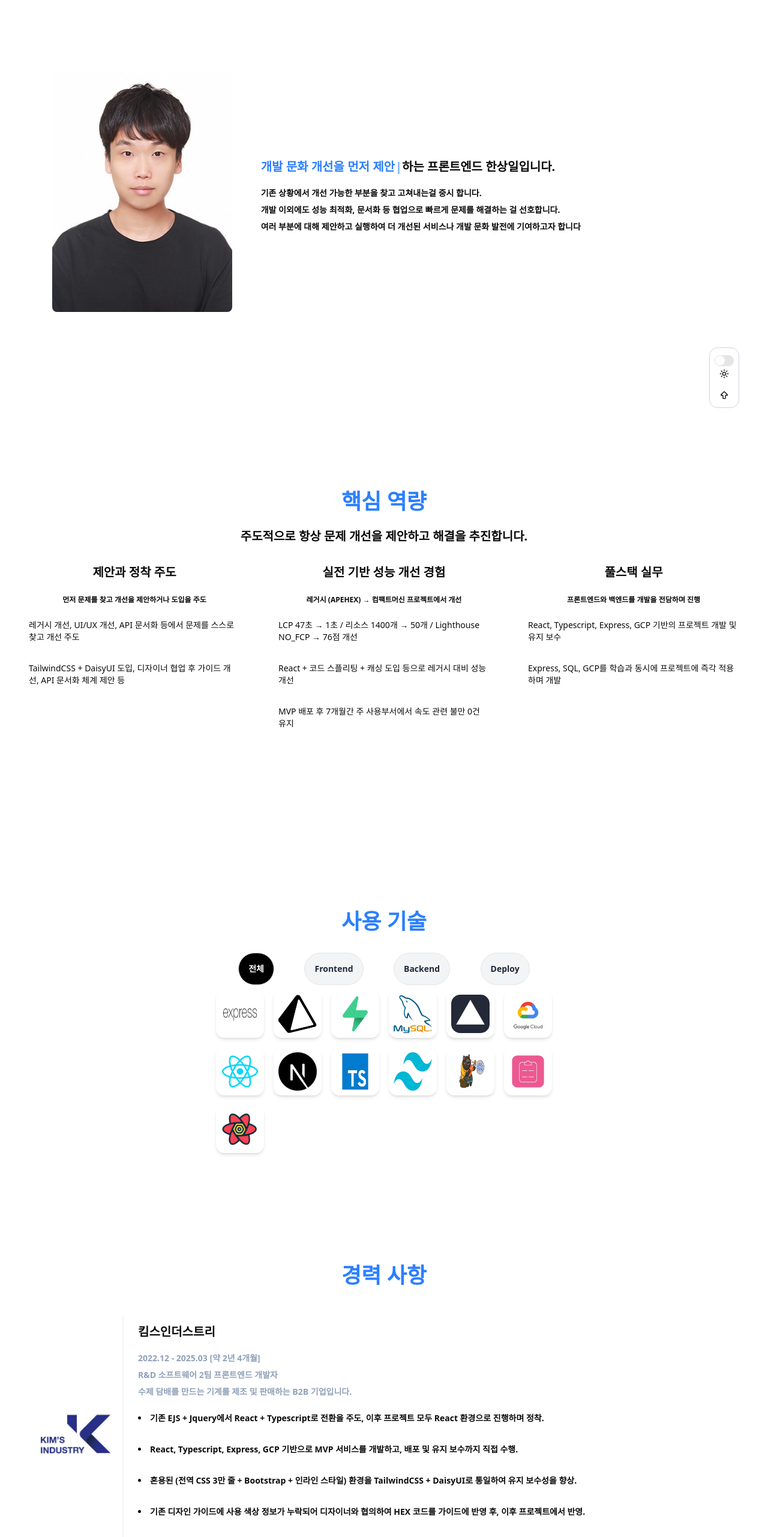
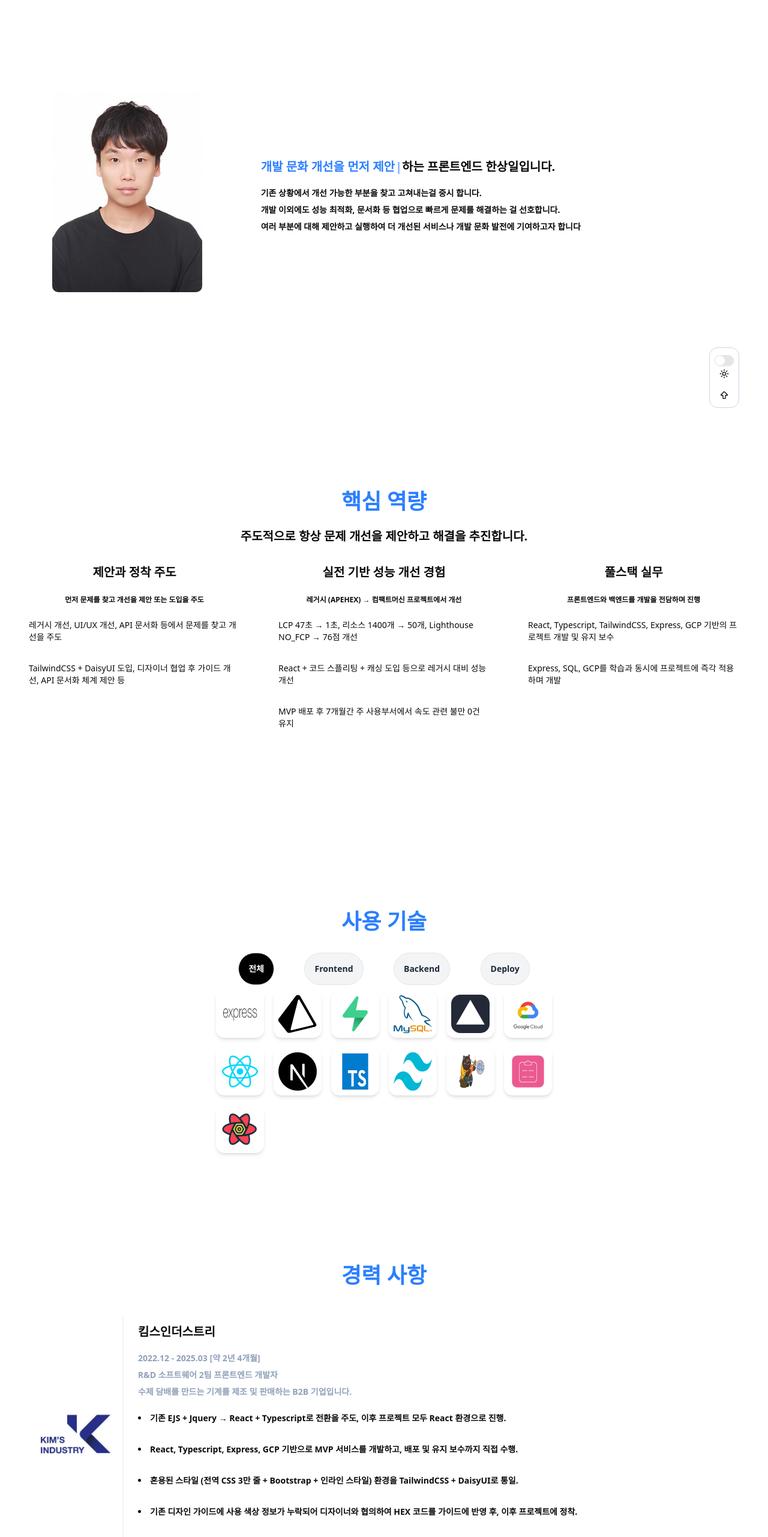
Before and after one commit to sangil94s/Portfoilos, a Next.js app: page / in a window 1280 px wide. Shown: the part 80-2642 px from the top of the page at 60% size. Built offline with nearby package versions, Linux system fonts and the light colour scheme.

Commit message:
Modify : 메인 페이지에 사용하는 Json 파일 수정

```diff
--- a/components/Introduce/Introduce.tsx
+++ b/components/Introduce/Introduce.tsx
@@ -12,9 +12,9 @@ export default function Introduce() {
           <Image
             src={'/Profile.jpeg'}
             alt="증명 사진 배치 지역"
-            width={300}
-            height={300}
-            className="rounded-md"
+            width={250}
+            height={250}
+            className="rounded-lg"
           />
         </section>
         <section className="mx-10 md:w-full lg:w-7/12">
--- a/public/data/core-capabilities.json
+++ b/public/data/core-capabilities.json
@@ -3,8 +3,8 @@
     {
       "id": 1,
       "title": "제안과 정착 주도",
-      "subtitle": "먼저 문제를 찾고 개선을 제안하거나 도입을 주도",
-      "description": "레거시 개선, UI/UX 개선, API 문서화 등에서 문제를 스스로 찾고 개선 주도",
+      "subtitle": "먼저 문제를 찾고 개선을 제안 또는 도입을 주도",
+      "description": "레거시 개선, UI/UX 개선, API 문서화 등에서 문제를 찾고 개선을 주도",
       "descriptiontwo": "TailwindCSS + DaisyUI 도입, 디자이너 협업 후 가이드 개선, API 문서화 체계 제안 등",
       "descriptionthree": ""
     },
@@ -12,7 +12,7 @@
       "id": 2,
       "title": "실전 기반 성능 개선 경험",
       "subtitle": "레거시 (APEHEX) → 컴팩트머신 프로젝트에서 개선",
-      "description": "LCP 47초 → 1초 / 리소스 1400개 → 50개 / Lighthouse NO_FCP → 76점 개선",
+      "description": "LCP 47초 → 1초, 리소스 1400개 → 50개, Lighthouse NO_FCP → 76점 개선",
       "descriptiontwo": "React + 코드 스플리팅 + 캐싱 도입 등으로 레거시 대비 성능 개선",
       "descriptionthree": "MVP 배포 후 7개월간 주 사용부서에서 속도 관련 불만 0건 유지"
     },
@@ -20,7 +20,7 @@
       "id": 3,
       "title": "풀스택 실무",
       "subtitle": "프론트엔드와 백엔드를 개발을 전담하며 진행",
-      "description": "React, Typescript, Express, GCP 기반의 프로젝트 개발 및 유지 보수",
+      "description": "React, Typescript, TailwindCSS, Express, GCP 기반의 프로젝트 개발 및 유지 보수",
       "descriptiontwo": "Express, SQL, GCP를 학습과 동시에 프로젝트에 즉각 적용하며 개발",
       "descriptionthree": ""
     }
--- a/public/data/project-infomation.json
+++ b/public/data/project-infomation.json
@@ -5,7 +5,7 @@
       "title": "AFO",
       "date": "2023.03 - 2023.09 (약 6개월)",
       "teamcount": "7명 회사 프로젝트",
-      "description": "기존 기계 업그레이드 일정에 맞춰, EJS 기반의 레거시 백오피스를 React로 재구축과 UI/UX 등 을 개선한 프로젝트입니다.",
+      "description": "EJS + Jquery 기반의 레거시 백오피스 → React로 재구축과 UI/UX를 개선한 프로젝트입니다.",
       "techskills": "React, Typescript, TailwindCSS, Express, MySQL, GCP",
       "parts": "유일한 풀스택 개발, GCP 배포 전담",
       "image": "/project/afo-logo.png",
@@ -97,7 +97,7 @@
       "title": "Steamrader",
       "date": "2025.04 - 2025.05 (약 1개월)",
       "teamcount": "1인 개인 프로젝트",
-      "description": "Next.js + Supbase 학습 목적, Steam의 API로 리뷰 5,000건 이상 + 15% 이상 할인하는 게임 리스트를 제공하는 프로젝트",
+      "description": "Next.js 학습 목적, Steam의 API로 리뷰 5,000건 이상 + 15% 이상 할인하는 게임 리스트를 제공하는 프로젝트",
       "techskills": "Next.js App Router, Typescript, TailwindCSS, Supabase, Vercel",
       "parts": "프로젝트 전수 진행",
       "image": "/project/steamrader-main.png",
--- a/public/data/work-infomation.json
+++ b/public/data/work-infomation.json
@@ -1,13 +1,13 @@
 {
   "companytitle": "킴스인더스트리",
-  "companysmalldescription": "수제 담배를 만드는 기계를 제조 및 판매하는 B2B 기업입니다",
+  "companysmalldescription": "수제 담배를 만드는 기계를 제조 및 판매하는 기업입니다",
   "companydate": "2022.12 - 2025.03 [약 2년 4개월]",
   "companyposition": "R&D 소프트웨어 2팀 프론트엔드 개발자",
   "companyInfo": "수제 담배를 만드는 기계를 제조 및 판매하는 B2B 기업입니다.",
-  "performanceone": "기존 EJS + Jquery에서 React + Typescript로 전환을 주도, 이후 프로젝트 모두 React 환경으로 진행하며 정착.",
+  "performanceone": "기존 EJS + Jquery → React + Typescript로 전환을 주도, 이후 프로젝트 모두 React 환경으로 진행.",
   "performancetwo": "React, Typescript, Express, GCP 기반으로 MVP 서비스를 개발하고, 배포 및 유지 보수까지 직접 수행.",
-  "performancethree": "혼용된 (전역 CSS 3만 줄 + Bootstrap + 인라인 스타일) 환경을 TailwindCSS + DaisyUI로 통일하여 유지 보수성을 향상.",
-  "performancefour": "기존 디자인 가이드에 사용 색상 정보가 누락되어 디자이너와 협의하여 HEX 코드를 가이드에 반영 후, 이후 프로젝트에서 반영.",
+  "performancethree": "혼용된 스타일 (전역 CSS 3만 줄 + Bootstrap + 인라인 스타일) 환경을 TailwindCSS + DaisyUI로 통일.",
+  "performancefour": "기존 디자인 가이드에 사용 색상 정보가 누락되어 디자이너와 협의하여 HEX 코드를 가이드에 반영 후, 이후 프로젝트에 정착.",
   "performancefive": "API 문서화가 없어 직접 제안했고, 팀과 Swagger 과 Notion 중 검토 후 Notion을 도입, 이후 2개 프로젝트에 정착.",
   "companylogo": "/work/logos.jpg"
 }
```
